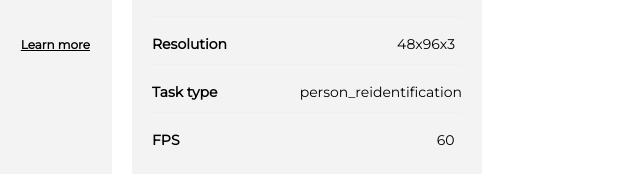
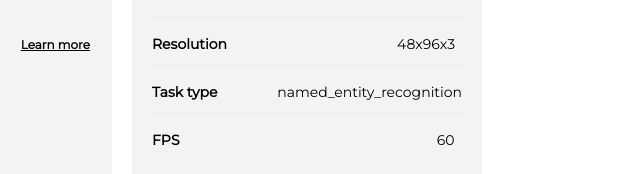
Before and after one commit to luxonis/depthai-model-zoo, a plain HTML site: page index.html in a window 1280 px wide. Shown: the part 2643-2817 px from the top of the page, 640-1280 px from the left. Drawn offline with nearby package versions, Linux system fonts and the light colour scheme; files whose address does not match are found by name; a web font is replaced by a local one.

Commit message:
deploy: d3731ce67975463f4285e25fdb6736b8b3efad4a

```diff
--- a/index.html
+++ b/index.html
@@ -753,7 +753,7 @@
       </div>
 
       <div class="main-page-flex4-col" aria-type="model-box" id="person-reidentification-retail-0031_96x48" data-name="person-reidentification-retail-0031_96x48"
-           data-task-type="person_reidentification"
+           data-task-type="named_entity_recognition"
            data-fps="60" data-resolution="4608">
         <div class="main-page-content-box1 layout">
           <div class="main-page-group1-wrapper">
@@ -786,7 +786,7 @@
             <div class="main-page-task-type layout">Task type</div>
             <div class="main-page-flex6-spacer"></div>
             <div class="main-page-flex6-col">
-              <div class="main-page-text-body2 layout">person_reidentification</div>
+              <div class="main-page-text-body2 layout">named_entity_recognition</div>
             </div>
           </div>
           <hr class="main-page-line layout1"/>
```
